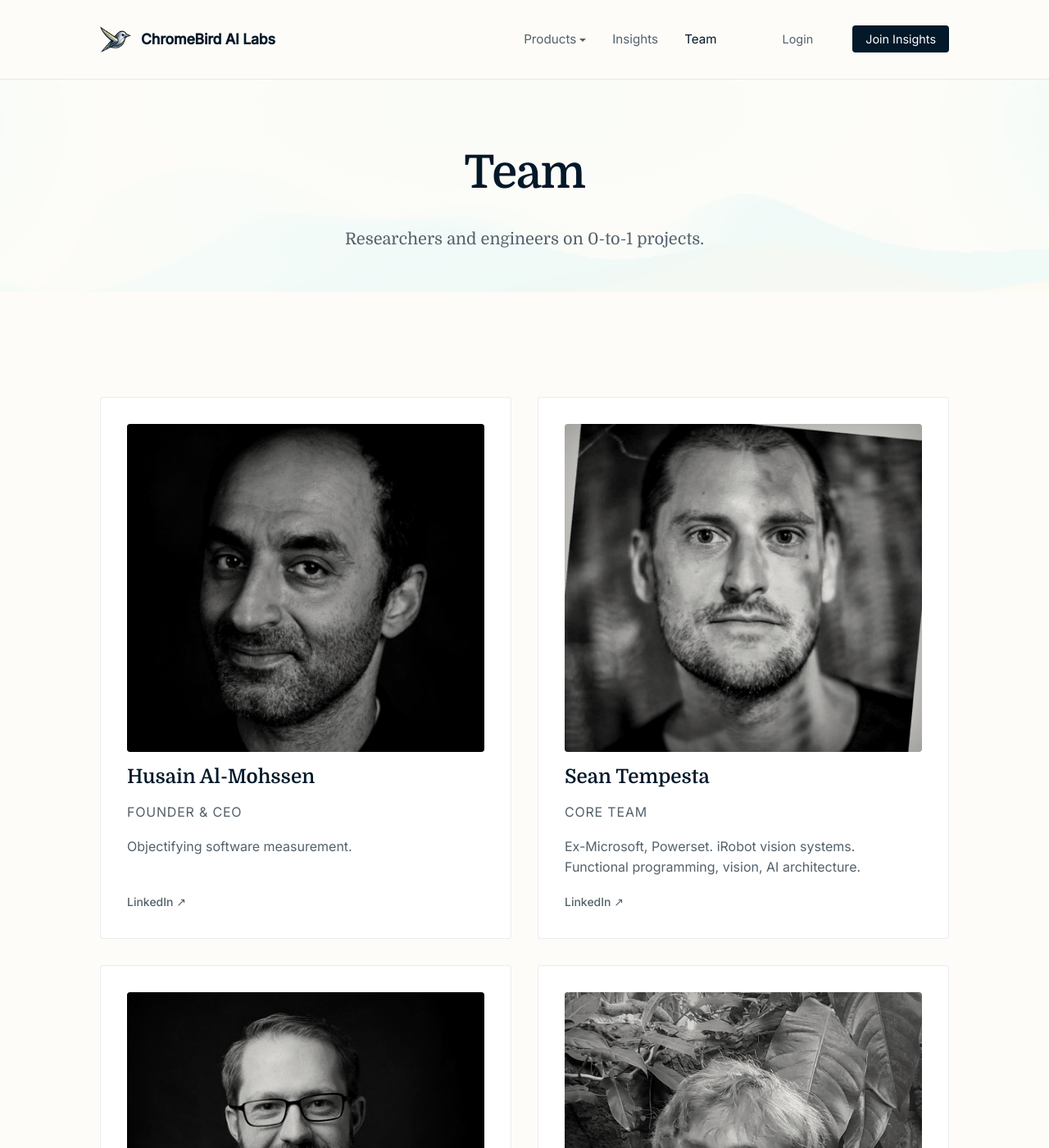
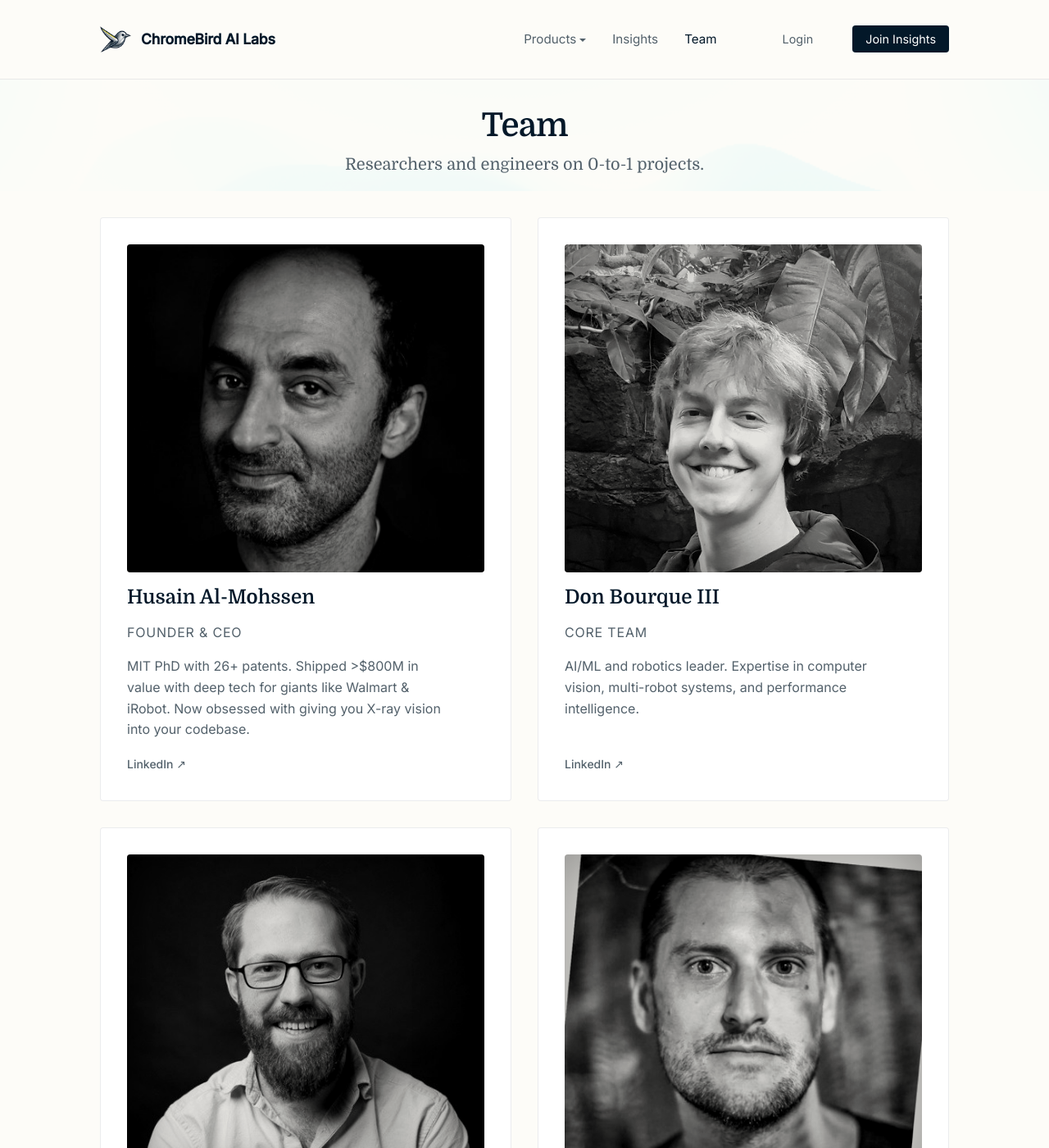
Before and after one commit to mohsseha/www-chbird-ai, a Jekyll site: the page built from team.html, in a window 1280 px wide and 1400 px high. Shown: the whole window at 82% size. Built offline with Jekyll 4.4.1, drawn with Linux system fonts in a browser that asks for light colours; some of the changed text lies outside the part shown.

Commit message:
Update team bios and partner logo filter treatment
Co-Authored-By: Claude Opus 4.7 (1M context) <noreply@anthropic.com>

```diff
--- a/style.css
+++ b/style.css
@@ -544,12 +544,14 @@ footer {
 
 /* Specific fix for dark background sections */
 .collaborate-section .partner-logo {
-    filter: brightness(0) invert(1) opacity(0.8);
-    mix-blend-mode: normal;
+    filter: grayscale(100%) invert(1);
+    mix-blend-mode: screen;
+    opacity: 0.9;
 }
 
 .collaborate-section .partner-logo:hover {
-    filter: brightness(0) invert(1) opacity(1);
+    filter: grayscale(100%) invert(1);
+    opacity: 1;
     transform: scale(1.05);
 }
 
--- a/team.html
+++ b/team.html
@@ -3,14 +3,14 @@ layout: default
 active_page: team
 title: Our Team - ChromeBird AI Labs
 ---
-<section class="hero">
+<section class="hero" style="padding: 2rem 0 1rem;">
     <div class="container">
-        <h1 class="display-text">Team</h1>
+        <h1 class="display-text" style="font-size: 2.5rem; margin-bottom: 0.5rem;">Team</h1>
         <p class="sub-text">Researchers and engineers on 0-to-1 projects.</p>
     </div>
 </section>
 
-<section class="content-block">
+<section class="content-block" style="padding-top: 2rem;">
     <div class="container">
         <div class="card-grid">
             <div class="card">
@@ -19,20 +19,20 @@ title: Our Team - ChromeBird AI Labs
                 </div>
                 <h3>Husain Al-Mohssen</h3>
                 <p class="card-tag">Founder & CEO</p>
-                <p>Objectifying software measurement.</p>
+                <p>MIT PhD with 26+ patents. Shipped >$800M in value with deep tech for giants like Walmart & iRobot. Now obsessed with giving you X-ray vision into your codebase.</p>
                 <div class="card-footer">
                     <a href="https://www.linkedin.com/in/husainalmohssen/" class="linkedin-link" target="_blank" rel="noopener noreferrer">LinkedIn ↗</a>
                 </div>
             </div>
             <div class="card">
                 <div class="karsh-container" style="margin-bottom: 1rem; height: 400px; overflow: hidden; border-radius: 4px;">
-                    <img src="Sean.jpeg" alt="Sean Tempesta" class="karsh-filter" style="width: 100%; height: 100%; object-fit: cover; object-position: top;">
+                    <img src="Don.jpeg" alt="Don Bourque III" class="karsh-filter" style="width: 100%; height: 100%; object-fit: cover; object-position: top;">
                 </div>
-                <h3>Sean Tempesta</h3>
+                <h3>Don Bourque III</h3>
                 <p class="card-tag">Core Team</p>
-                <p>Ex-Microsoft, Powerset. iRobot vision systems. Functional programming, vision, AI architecture.</p>
+                <p>AI/ML and robotics leader. Expertise in computer vision, multi-robot systems, and performance intelligence.</p>
                 <div class="card-footer">
-                    <a href="https://www.linkedin.com/in/seantempesta/" class="linkedin-link" target="_blank" rel="noopener noreferrer">LinkedIn ↗</a>
+                    <a href="https://www.linkedin.com/in/dbourque3/" class="linkedin-link" target="_blank" rel="noopener noreferrer">LinkedIn ↗</a>
                 </div>
             </div>
             <div class="card">
@@ -48,13 +48,13 @@ title: Our Team - ChromeBird AI Labs
             </div>
             <div class="card">
                 <div class="karsh-container" style="margin-bottom: 1rem; height: 400px; overflow: hidden; border-radius: 4px;">
-                    <img src="Don.jpeg" alt="Don Bourque III" class="karsh-filter" style="width: 100%; height: 100%; object-fit: cover; object-position: top;">
+                    <img src="Sean.jpeg" alt="Sean Tempesta" class="karsh-filter" style="width: 100%; height: 100%; object-fit: cover; object-position: top;">
                 </div>
-                <h3>Don Bourque III</h3>
+                <h3>Sean Tempesta</h3>
                 <p class="card-tag">Core Team</p>
-                <p>AI/ML and robotics leader. Expertise in computer vision, multi-robot systems, and performance intelligence.</p>
+                <p>Ex-Microsoft, Powerset. iRobot vision systems. Functional programming, vision, AI architecture.</p>
                 <div class="card-footer">
-                    <a href="https://www.linkedin.com/in/dbourque3/" class="linkedin-link" target="_blank" rel="noopener noreferrer">LinkedIn ↗</a>
+                    <a href="https://www.linkedin.com/in/seantempesta/" class="linkedin-link" target="_blank" rel="noopener noreferrer">LinkedIn ↗</a>
                 </div>
             </div>
             <!-- Placeholder for future team members -->
```
